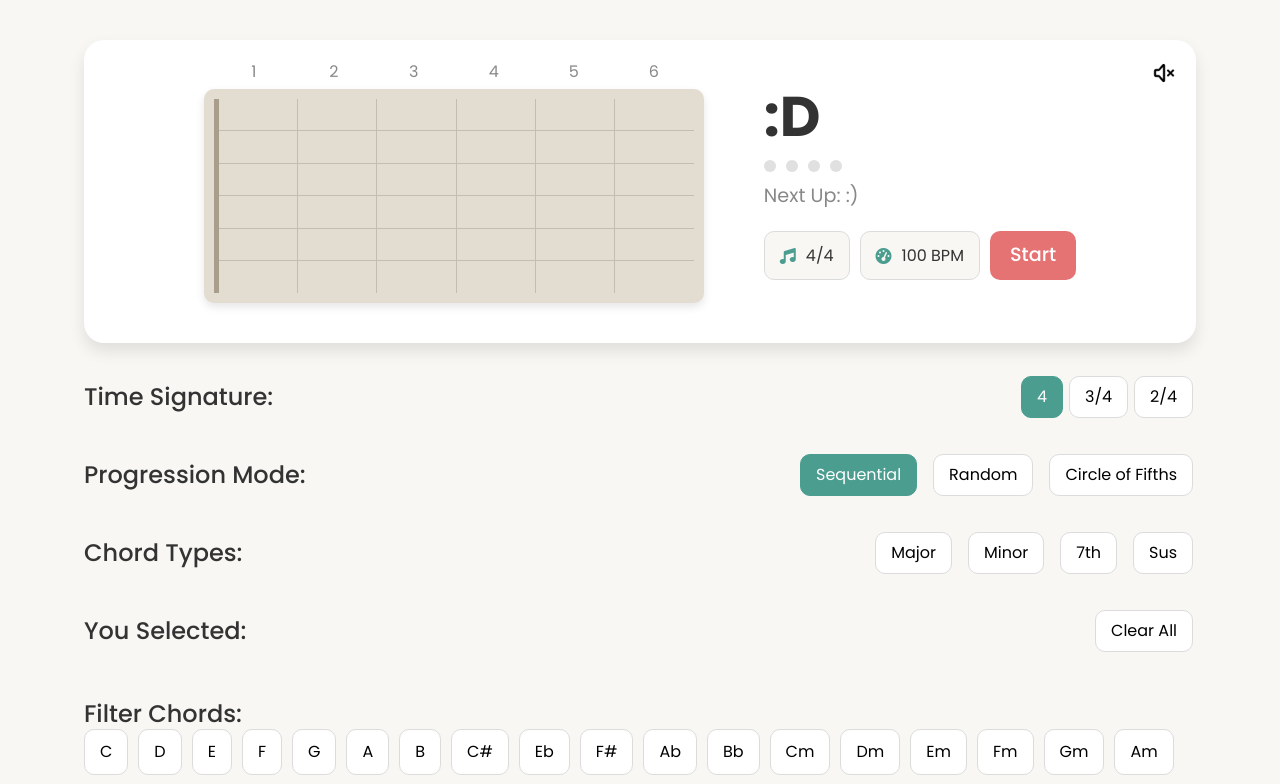
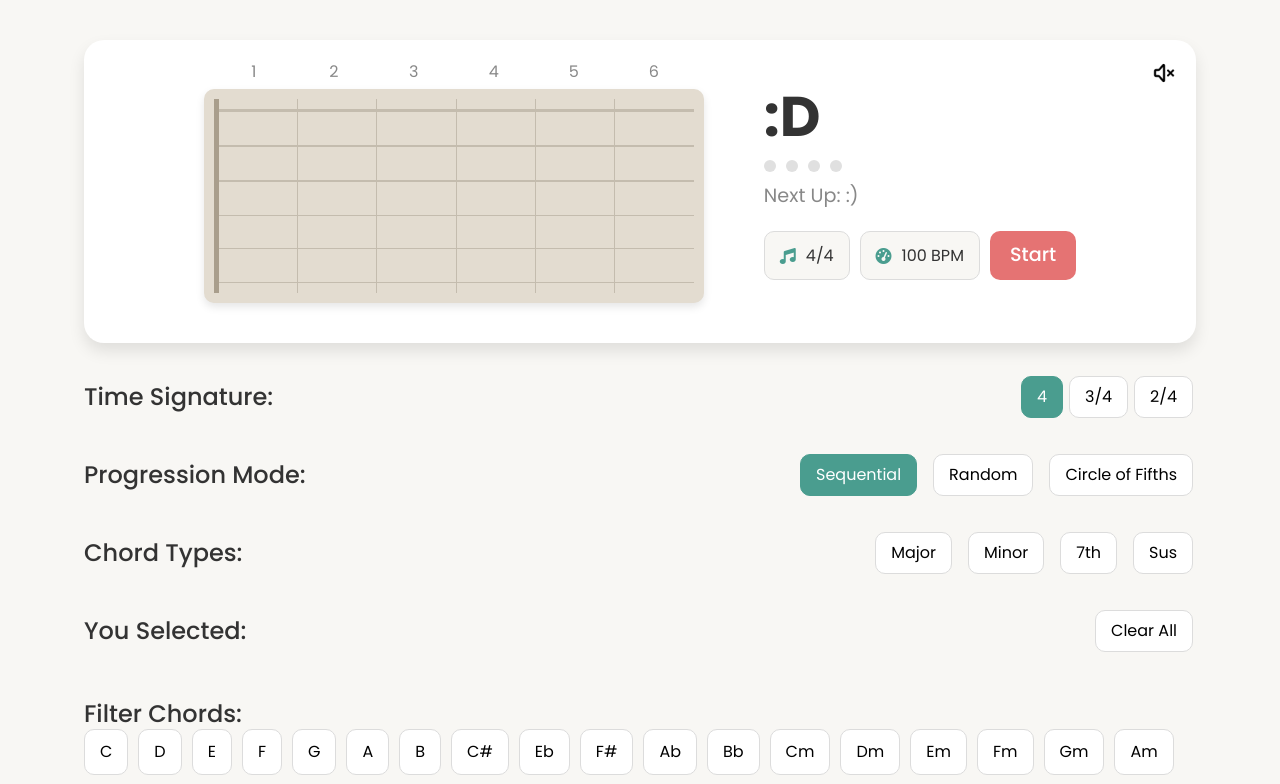
Before and after one commit to sandarusahan/ChorNdom, an Angular app: page / in a window 1280 px wide. Shown: the top 784 px of the page. Built offline with nearby package versions, Linux system fonts and the light colour scheme.

Commit message:
feat: improve fretboard display

```diff
--- a/src/app/fretboard/fretboard.component.css
+++ b/src/app/fretboard/fretboard.component.css
@@ -35,9 +35,14 @@
   flex: 1;
   border-right: 1px solid #c4bcae;
   position: relative;
+  display: flex;
+  flex-direction: column;
+  justify-content: space-between;
+  padding: 10px 0;
+  box-sizing: border-box;
 }
 
-.fret:first-child {
+.fretboard.show-nut .fret:first-child {
   border-left: 5px solid #a99e8c;
 }
 
@@ -46,14 +51,9 @@
 }
 
 .string {
-  height: calc(100% / 6);
   border-bottom: 1px solid #c4bcae;
   box-sizing: border-box;
   position: relative;
-}
-
-.string:last-child {
-  border-bottom: none;
 }
 
 .dot {
--- a/src/app/fretboard/fretboard.component.html
+++ b/src/app/fretboard/fretboard.component.html
@@ -4,9 +4,9 @@
       {{ fret }}
     </div>
   </div>
-  <div class="fretboard">
+  <div class="fretboard" [class.show-nut]="showNut">
     <div *ngFor="let fret of frets" class="fret">
-      <div *ngFor="let string of strings" class="string">
+      <div *ngFor="let string of strings" class="string" [style.border-bottom-width]="getStringThickness(string)">
         <div *ngIf="isFretted(string, fret) && !isBarre(fret, string)" class="dot"></div>
       </div>
       <div *ngIf="voicing.barre && voicing.barre.fret === fret" class="barre-container"
--- a/src/app/fretboard/fretboard.component.ts
+++ b/src/app/fretboard/fretboard.component.ts
@@ -10,6 +10,7 @@ export class FretboardComponent implements OnChanges {
   @Input() voicing: Voicing = { fingering: [] };
   frets: number[] = [1, 2, 3, 4, 5, 6];
   strings = Array(6).fill(0).map((x, i) => i);
+  public showNut = true;
 
   ngOnChanges(changes: SimpleChanges): void {
     if (changes.voicing && this.voicing) {
@@ -24,9 +25,7 @@ export class FretboardComponent implements OnChanges {
 
     if (frettedNotes.length === 0) {
       this.frets = [1, 2, 3, 4, 5, 6];
-      return;
-    }
-
+    } else {
       const minFret = Math.min(...frettedNotes);
       const maxFret = Math.max(...frettedNotes);
 
@@ -45,6 +44,8 @@ export class FretboardComponent implements OnChanges {
         }
       }
     }
+    this.showNut = this.frets[0] === 1;
+  }
 
   isFretted(string: number, fret: number): boolean {
     return this.voicing.fingering[string] === fret;
@@ -56,4 +57,12 @@ export class FretboardComponent implements OnChanges {
     }
     return this.voicing.barre.fret === fret && string >= this.voicing.barre.startString && string <= this.voicing.barre.endString;
   }
+
+  getStringThickness(string: number): string {
+    const minThickness = 1;
+    const maxThickness = 3;
+    const thickness =
+      minThickness + (maxThickness - minThickness) * ((5 - string) / 5);
+    return `${thickness}px`;
   }
+}
```
Lines whose indentation alone changed are shown as unchanged.
